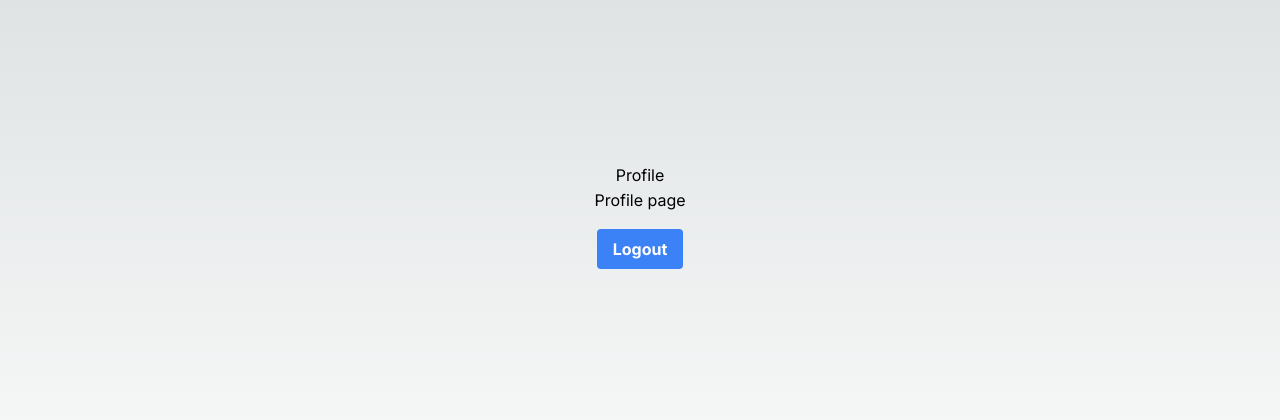
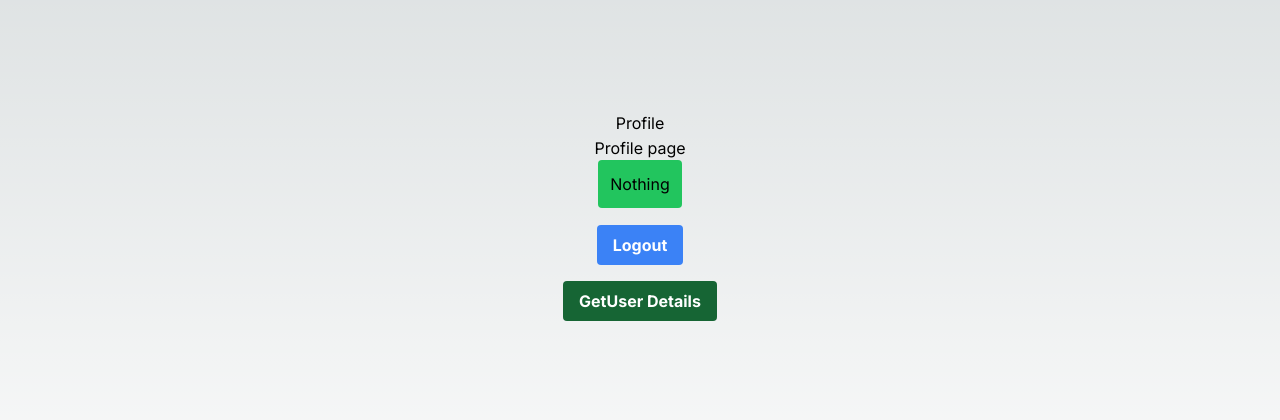
Before and after one commit to BenjaminDestefanis/Next-js-App, a Next.js app: page /profile in a window 1280 px wide. Shown: the part 184-604 px from the top of the page. Built offline with nearby package versions, Linux system fonts and the light colour scheme.

Commit message:
14/2/24 22:56 Hs

```diff
--- /dev/null
+++ b/src/app/api/users/me/route.ts
@@ -0,0 +1,21 @@
+import { getDataFromToken } from "@/app/helpers/getDataFromToken";
+
+import { NextResponse, NextRequest } from "next/server";
+import User from "@/models/userModel";
+import { connect } from "@/dbConfig/dbConfig";
+
+connect()
+
+export async function GET(request:NextRequest){
+    try{
+        const userId = await getDataFromToken(request)
+        const user = await User.findOne({_id : userId}).select("-password")
+
+        return NextResponse.json({
+            message: "User Found",
+            data: user
+        })
+    } catch (error:any){
+        return NextResponse.json({error: error.message}, {status: 400})
+    }
+}
--- /dev/null
+++ b/src/app/helpers/getDataFromToken.ts
@@ -0,0 +1,12 @@
+import { NextRequest } from "next/server";
+import jwt from "jsonwebtoken"
+
+export const getDataFromToken = ( request : NextRequest ) => {
+    try{
+        const token = request.cookies.get("token")?.value || ''
+        const decodedToken:any = jwt.verify(token, process.env.TOKEN_SECRET!)
+        return decodedToken.id
+    } catch (error: any){
+        throw new Error(error.message)
+    }
+}
--- a/src/app/profile/page.tsx
+++ b/src/app/profile/page.tsx
@@ -3,9 +3,12 @@
 import Link from "next/link"
 import {toast} from "react-hot-toast";
 import { useRouter } from "next/navigation";
+import React from "react";
 
 export default function ProfilePage(){
     const router = useRouter()
+
+    const [data, setData] = React.useState("nothing")
 
     const logout = async () => {
         try{
@@ -19,11 +22,19 @@
             toast.error(error.message)
         }
     }
+
+    const getUserDetails = async () => {
+        const res = await axios.get('/api/users/me')
+        console.log(res.data)
+        setData(res.data.data._id)
+
+    }
     return(
         <div className="flex flex-col items-center justify-center min-h-screen py-2">
             <h1>Profile</h1>
             <hr />
             <p>Profile page</p>
+            <h2 className="p-3 rounded bg-green-500 ">{data ===   "nothing" ? "Nothing" : <Link href={`/profile/${data}`}>{data}</Link>}</h2>
             <hr />
             <button
             className="bg-blue-500 mt-4 hover:bg-blue-700 text-white font-bold py-2 px-4 rounded"
@@ -31,6 +42,13 @@
             >
                 Logout
             </button>
+
+            <button
+            className="bg-green-800 mt-4 hover:bg-blue-700 text-white font-bold py-2 px-4 rounded"
+            onClick={getUserDetails}
+            >
+                GetUser Details
+            </button>
         </div>
     )
 }
```
